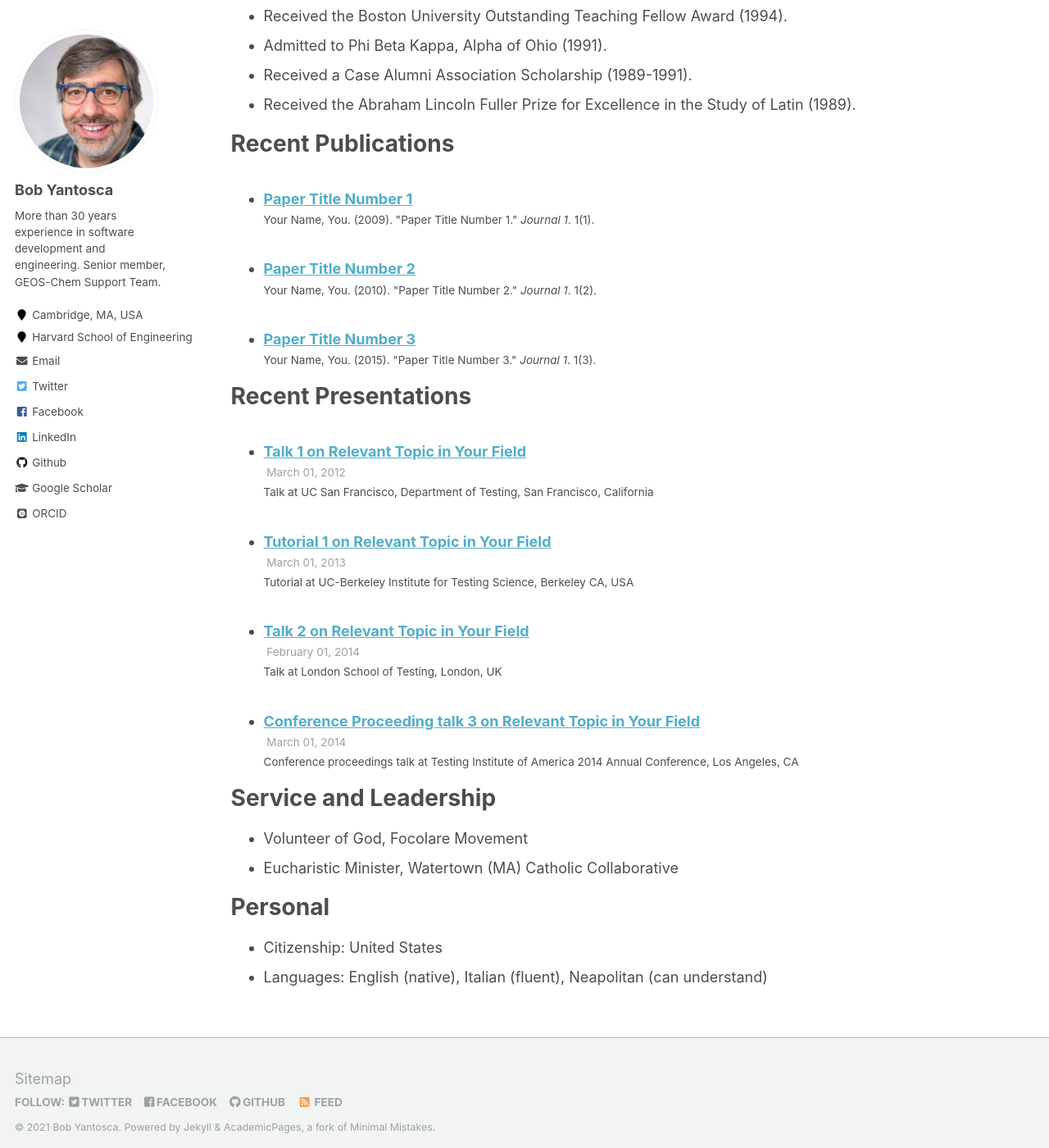
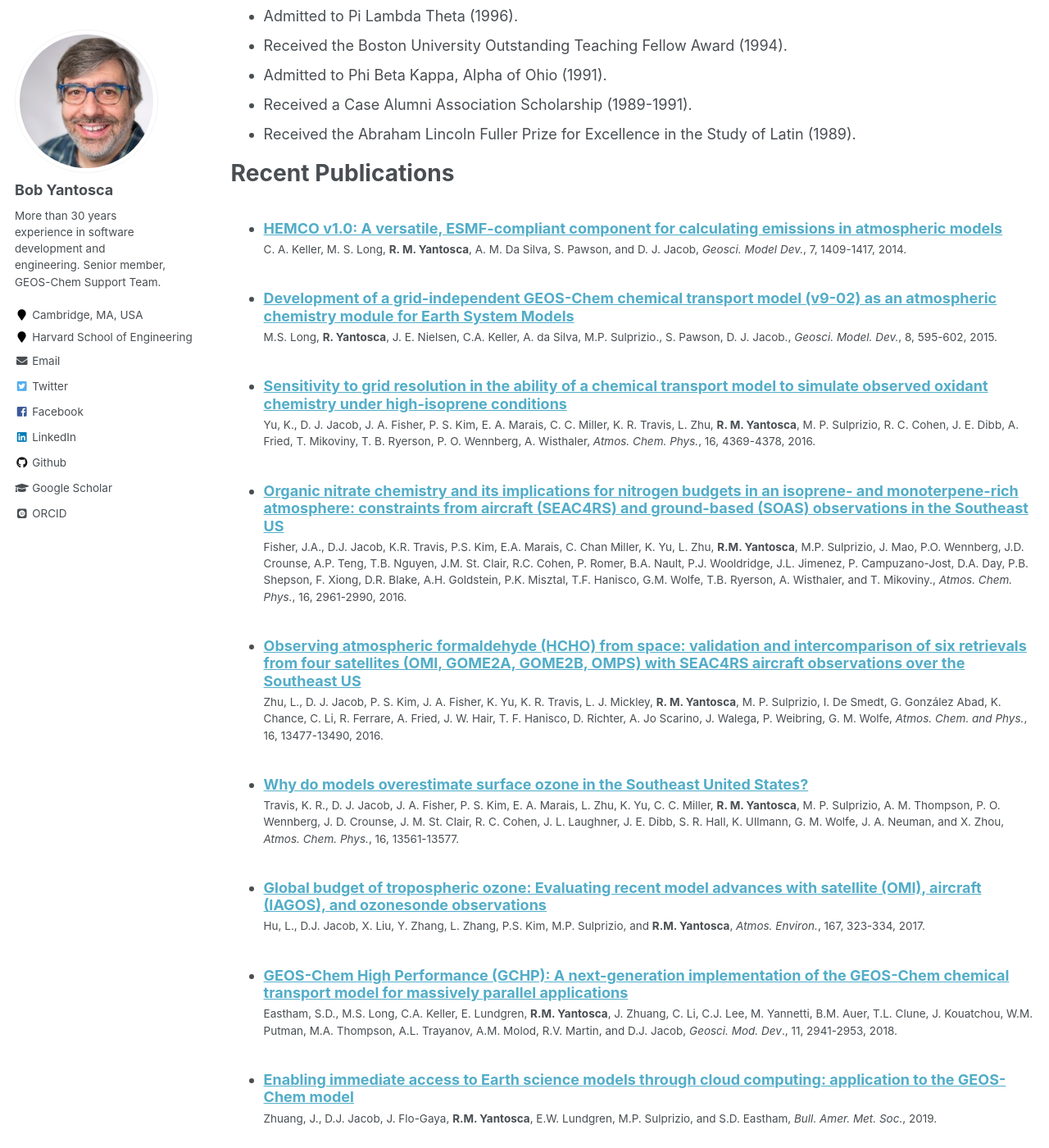
Before and after one commit to yantosca/yantosca.github.io, a Jekyll site: the page built from _pages/cv.md, in a window 1280 px wide and 1400 px high, scrolled down 2429 px. Shown: the whole window at 82% size. Built offline with Jekyll 4.4.1, drawn with Linux system fonts in a browser that asks for light colours; some web fonts are replaced; some of the changed text lies outside the part shown.

Commit message:
Update publications section (and disable presentations for now)
Signed-off-by: Bob Yantosca <yantosca@seas.harvard.edu>

```diff
--- a/_config.yml
+++ b/_config.yml
@@ -168,7 +168,7 @@
     output: true
     permalink: /:collection/:path/
   talks:
-    output: true
+    output: false
     permalink: /:collection/:path/
   teaching:
     output: true
@@ -238,14 +238,14 @@
 # Plugins
 plugins:
   - jekyll-paginate
-  - jekyll-sitemap
+#  - jekyll-sitemap
   - jekyll-gist
   - jekyll-feed
   - jekyll-redirect-from
 # mimic GitHub Pages with --safe
 whitelist:
   - jekyll-paginate
-  - jekyll-sitemap
+# - jekyll-sitemap
   - jekyll-gist
   - jekyll-feed
   - jemoji
--- a/_data/navigation.yml
+++ b/_data/navigation.yml
@@ -6,8 +6,9 @@
   - title: "Projects"
     url: /projects/
 
-  - title: "Presentations"
-    url: /talks/
+# Comment out for now
+#  - title: "Presentations"
+#    url: /talks/
 
   - title: "Publications"
     url: /publications/
--- a/_pages/cv.md
+++ b/_pages/cv.md
@@ -52,18 +52,18 @@
 * Source code management
   * Git, Github, Bitbucket
 * Continuous integration
-  * Azure Pipelines, TravisCI
-  * Travis CI
+  * Microsoft Azure Dev Pipelines, TravisCI
 * Debugging
   * gdb/cgdb, Totalview,
-*Website and Wiki
-  * Jekyll, HTML/CSS, Dreamweaver, MediaWiki, Confluence
+* Website and Wiki
+  * Jekyll, Sphinx/ReadTheDocs, HTML/CSS, Dreamweaver, MediaWiki, Confluence
 * Project management
   * Trello
 
 # Current Responsibilities
 * Senior member, GEOS-Chem Support Team.
 * Serves on GEOS-Chem Steering Committee as Model Engineer.
+* Co-chairs the GEOS-Chem Software Engineering Working Group
 * Serves as Co-Investigator on several proposals.
 * Collaborates on various scientific projects.
 * Provides feedback and shares best practices with colleagues at other institutions
@@ -82,10 +82,10 @@
     {% include archive-single-cv.html %}
   {% endfor %}</ul>
 
-# Recent Presentations
-  <ul>{% for post in site.talks %}
-    {% include archive-single-talk-cv.html %}
-  {% endfor %}</ul>
+## Selected Presentations
+#  <ul>{% for post in site.talks %}
+#    {% include archive-single-talk-cv.html %}
+#  {% endfor %}</ul>
 
 # Service and Leadership
 * Volunteer of God, Focolare Movement
--- a/_publications/2009-10-01-paper-title-number-1.md
+++ /dev/null
@@ -1,15 +0,0 @@
----
-title: "Paper Title Number 1"
-collection: publications
-permalink: /publication/2016-10-01-paper-title-number-1
-excerpt: 'This paper is about the number 1. The number 2 is left for future work.'
-date: 2009-10-01
-venue: 'Journal 1'
-paperurl: 'http://academicpages.github.io/files/paper1.pdf'
-citation: 'Your Name, You. (2009). &quot;Paper Title Number 1.&quot; <i>Journal 1</i>. 1(1).'
----
-This paper is about the number 1. The number 2 is left for future work.
-
-[Download paper here](http://academicpages.github.io/files/paper1.pdf)
-
-Zhu, L., D. J. Jacob, P. S. Kim, J. A. Fisher, K. Yu, K. R. Travis, L. J. Mickley, R. M. Yantosca, M. P. Sulprizio, I. De Smedt, G. González Abad, K. Chance, C. Li, R. Ferrare, A. Fried, J. W. Hair, T. F. Hanisco, D. Richter, A. Jo Scarino, J. Walega, P. Weibring, G. M. Wolfe, Observing atmospheric formaldehyde (HCHO) from space: validation and intercomparison of six retrievals from four satellites (OMI, GOME2A, GOME2B, OMPS) with SEAC4RS aircraft observations over the Southeast US, <i>Atmos. Chem. and Phys</i>. 16, 13477-13490, 2016.
--- a/_publications/2010-10-01-paper-title-number-2.md
+++ /dev/null
@@ -1,15 +0,0 @@
----
-title: "Paper Title Number 2"
-collection: publications
-permalink: /publication/2010-10-01-paper-title-number-2
-excerpt: 'This paper is about the number 2. The number 3 is left for future work.'
-date: 2010-10-01
-venue: 'Journal 1'
-paperurl: 'http://academicpages.github.io/files/paper2.pdf'
-citation: 'Your Name, You. (2010). &quot;Paper Title Number 2.&quot; <i>Journal 1</i>. 1(2).'
----
-This paper is about the number 2. The number 3 is left for future work.
-
-[Download paper here](http://academicpages.github.io/files/paper2.pdf)
-
-Recommended citation: Your Name, You. (2010). "Paper Title Number 2." <i>Journal 1</i>. 1(2).
--- /dev/null
+++ b/_publications/2014-hemco.md
@@ -0,0 +1,9 @@
+---
+title: "HEMCO v1.0: A versatile, ESMF-compliant component for calculating emissions in atmospheric models"
+collection: publications
+permalink: /publication/2014-hemco.html
+date: 2014-07-14
+venue: 'Geosci. Model. Dev.'
+paperurl: https://doi.org/10.5194/gmd-7-1409-2014
+citation: 'C. A. Keller, M. S. Long, <strong>R. M. Yantosca</strong>, A. M. Da Silva, S. Pawson, and D. J. Jacob, <i>Geosci. Model Dev.</i>, 7, 1409-1417, 2014.'
+---
--- a/_publications/2015-10-01-paper-title-number-3.md
+++ /dev/null
@@ -1,15 +0,0 @@
----
-title: "Paper Title Number 3"
-collection: publications
-permalink: /publication/2015-10-01-paper-title-number-3
-excerpt: 'This paper is about the number 3. The number 4 is left for future work.'
-date: 2015-10-01
-venue: 'Journal 1'
-paperurl: 'http://academicpages.github.io/files/paper3.pdf'
-citation: 'Your Name, You. (2015). &quot;Paper Title Number 3.&quot; <i>Journal 1</i>. 1(3).'
----
-This paper is about the number 3. The number 4 is left for future work.
-
-[Download paper here](http://academicpages.github.io/files/paper3.pdf)
-
-Recommended citation: Your Name, You. (2015). "Paper Title Number 3." <i>Journal 1</i>. 1(3).
--- /dev/null
+++ b/_publications/2015-gigc.md
@@ -0,0 +1,9 @@
+---
+title: "Development of a grid-independent GEOS-Chem chemical transport model (v9-02) as an atmospheric chemistry module for Earth System Models"
+collection: publications
+permalink: /publication/2015-gigc.html
+date: 2015-03-13
+venue: 'Geosci. Model. Dev.'
+paperurl: https://doi.org/10.5194/gmd-8-595-2015
+citation: 'M.S. Long, <strong>R. Yantosca</strong>, J. E. Nielsen, C.A. Keller, A. da Silva, M.P. Sulprizio., S. Pawson, D. J. Jacob., <i>Geosci. Model. Dev.</i>, 8, 595-602, 2015.'
+---
--- /dev/null
+++ b/_publications/2016-grid-res.md
@@ -0,0 +1,9 @@
+---
+title: "Sensitivity to grid resolution in the ability of a chemical transport model to simulate observed oxidant chemistry under high-isoprene conditions"
+collection: publications
+permalink: /publication/2016-grid-res.html
+date: 2016-04-07
+venue: 'Atmos. Chem. Phys.'
+paperurl: https://doi.org/10.5194/acp-16-4369-2016
+citation: 'Yu, K., D. J. Jacob, J. A. Fisher, P. S. Kim, E. A. Marais, C. C. Miller, K. R. Travis, L. Zhu, <strong>R. M. Yantosca</strong>, M. P. Sulprizio, R. C. Cohen, J. E. Dibb, A. Fried, T. Mikoviny, T. B. Ryerson, P. O. Wennberg, A. Wisthaler, <i>Atmos. Chem. Phys.</i>, 16, 4369-4378, 2016.'
+---
--- /dev/null
+++ b/_publications/2016-hcho.md
@@ -0,0 +1,9 @@
+---
+title: "Observing atmospheric formaldehyde (HCHO) from space: validation and intercomparison of six retrievals from four satellites (OMI, GOME2A, GOME2B, OMPS) with SEAC4RS aircraft observations over the Southeast US"
+collection: publications
+permalink: /publication/2016-hcho.html
+date: 2016-11-01
+venue: 'Atmos. Chem. and Phys.'
+paperurl: https://doi.org/10.5194/acp-16-13477-2016
+citation: 'Zhu, L., D. J. Jacob, P. S. Kim, J. A. Fisher, K. Yu, K. R. Travis, L. J. Mickley, <strong>R. M. Yantosca</strong>, M. P. Sulprizio, I. De Smedt, G. González Abad, K. Chance, C. Li, R. Ferrare, A. Fried, J. W. Hair, T. F. Hanisco, D. Richter, A. Jo Scarino, J. Walega, P. Weibring, G. M. Wolfe, <i>Atmos. Chem. and Phys.</i>, 16, 13477-13490, 2016.'
+---
--- /dev/null
+++ b/_publications/2016-nitrate.md
@@ -0,0 +1,9 @@
+---
+title: "Organic nitrate chemistry and its implications for nitrogen budgets in an isoprene- and monoterpene-rich atmosphere: constraints from aircraft (SEAC4RS) and ground-based (SOAS) observations in the Southeast US"
+collection: publications
+permalink: /publication/2016-nitrate.html
+date: 2016-08-16
+venue: 'Atmos. Chem. Phys.'
+paperurl: https://doi.org/10.5194/acp-16-5969-2016
+citation: 'Fisher, J.A., D.J. Jacob, K.R. Travis, P.S. Kim, E.A. Marais, C. Chan Miller, K. Yu, L. Zhu, <strong>R.M. Yantosca</strong>, M.P. Sulprizio, J. Mao, P.O. Wennberg, J.D. Crounse, A.P. Teng, T.B. Nguyen, J.M. St. Clair, R.C. Cohen, P. Romer, B.A. Nault, P.J. Wooldridge, J.L. Jimenez, P. Campuzano-Jost, D.A. Day, P.B. Shepson, F. Xiong, D.R. Blake, A.H. Goldstein, P.K. Misztal, T.F. Hanisco, G.M. Wolfe, T.B. Ryerson, A. Wisthaler, and T. Mikoviny., <i>Atmos. Chem. Phys.</i>, 16, 2961-2990, 2016.'
+---
--- /dev/null
+++ b/_publications/2016-o3-overestimate.md
@@ -0,0 +1,9 @@
+---
+title: "Why do models overestimate surface ozone in the Southeast United States?"
+collection: publications
+permalink: /publication/2016-o3-overestimate.html
+date: 2016-11-02
+venue: 'Atmos. Chem. Phys.'
+paperurl: https://doi.org/10.5194/acp-16-13561-2016
+citation: 'Travis, K. R., D. J. Jacob, J. A. Fisher, P. S. Kim, E. A. Marais, L. Zhu, K. Yu, C. C. Miller, <strong>R. M. Yantosca</strong>, M. P. Sulprizio, A. M. Thompson, P. O. Wennberg, J. D. Crounse, J. M. St. Clair, R. C. Cohen, J. L. Laughner, J. E. Dibb, S. R. Hall, K. Ullmann, G. M. Wolfe, J. A. Neuman, and X. Zhou, <i>Atmos. Chem. Phys.</i>, 16, 13561-13577.'
+---
--- /dev/null
+++ b/_publications/2018-gchp.md
@@ -0,0 +1,9 @@
+---
+title: 'GEOS-Chem High Performance (GCHP): A next-generation implementation of the GEOS-Chem chemical transport model for massively parallel applications'
+collection: publications
+permalink: /publication/2018-gchp.html
+date: 2018-07-24
+venue: 'Geosci. Mod. Dev.'
+paperurl: https://doi.org/10.5194/gmd-11-2941-2018
+citation: 'Eastham, S.D., M.S. Long, C.A. Keller, E. Lundgren, <strong>R.M. Yantosca</strong>, J. Zhuang, C. Li, C.J. Lee, M. Yannetti, B.M. Auer, T.L. Clune, J. Kouatchou, W.M. Putman, M.A. Thompson, A.L. Trayanov, A.M. Molod, R.V. Martin, and D.J. Jacob, <i>Geosci. Mod. Dev</i>., 11, 2941-2953, 2018.'
+---
--- /dev/null
+++ b/_publications/2019-aws-cloud.md
@@ -0,0 +1,9 @@
+---
+title: "Enabling immediate access to Earth science models through cloud computing: application to the GEOS-Chem model"
+collection: publications
+permalink: /publication/2019-aws-cloud.html
+date: 2019-10-19
+venue: 'Bull. Amer. Met. Soc.'
+paperurl: https://doi.org/10.1175/BAMS-D-18-0243.1
+citation: 'Zhuang, J., D.J. Jacob, J. Flo-Gaya, <strong>R.M. Yantosca</strong>, E.W. Lundgren, M.P. Sulprizio, and S.D. Eastham, <i>Bull. Amer. Met. Soc.</i>, 2019.'
+---
--- /dev/null
+++ b/_publications/2020-gchp-cloud.md
@@ -0,0 +1,9 @@
+---
+title: "Enabling high-performance cloud computing for Earth science modeling on over a thousand cores: application to the GEOS-Chem atmospheric chemistry model"
+collection: publications
+permalink: /publication/2020-gchp-cloud.html
+date: 2020-03-25
+venue: 'JAMES'
+paperurl: https://doi.org/10.1029/2020MS002064
+citation: 'Zhuang, J., D.J. Jacob, H. Lin, E.W. Lundgren, <strong>R.M. Yantosca</strong>, J. Flo Gaya, M.P. Sulprizio, S.D. Eastham, and K. Jorissen, <i>JAMES</i>, 12, e2020MS002064, 2020. 1(3).'
+---
--- /dev/null
+++ b/_publications/2020-wrf-gc.md
@@ -0,0 +1,9 @@
+---
+title: "WRF-GC: online coupling of WRF and GEOS-Chem for regional atmospheric chemistry modeling, Part 1: description of the one-way model (v1.0)"
+collection: publications
+permalink: /publication/2020-wrf-gc.html
+date: 2020-07-16
+venue: 'Geosci. Model Dev.'
+paperurl: https://doi.org/10.5194/gmd-13-3241-2020
+citation: 'Lin, H., X. Feng, T.-M. Fu, H. Tiang, Y. Ma, L. Zhuang, D.J. Jacob, <strong>R. M. Yantosca</strong>, M.P. Sulprizio, E.W. Lundgren, J. Zhuang, Q. Zhang, X. Lu, L. Zhang, L. Shen, J. Guo, S.D. Eastham, and C.A. Keller, <i>Geosci. Model Dev.</i>, 13, 3241-3265, 2020.'
+---
--- /dev/null
+++ b/_publications/2021-obspack.md
@@ -0,0 +1,9 @@
+---
+title: "Global methane budget and trend, 2010–2017: complementarity of inverse analyses using in situ (GLOBALVIEW plus CH4 ObsPack) and satellite (GOSAT) observations"
+collection: publications
+permalink: /publication/2021-obspack.html
+date: 2021-03-25
+venue: 'Atm. Chem. Phys.'
+paperurl: 'https://doi.org/10.5194/acp-21-4637-2021'
+citation: 'Lu, X., D.J. Jacob, Y. Zhang, J.D. Maasakkers, M.P. Sulprizio, L. Shen, Z. Qu, T.R. Scarpelli, H. Nesser, <strong>R.M. Yantosca</strong>, J. Sheng, A. Andrews, R.J. Parker, H. Boesch, A.A. Bloom, S. Ma, <i>Atmos. Chem. Phys.</i>, 21, 4637–4657, 2021'
+---
```
Also changed, not shown: other parts of _pages/cv.md (+2 -2 lines), _publications/2017-o3-budget.md (added, +9 -0 lines).
